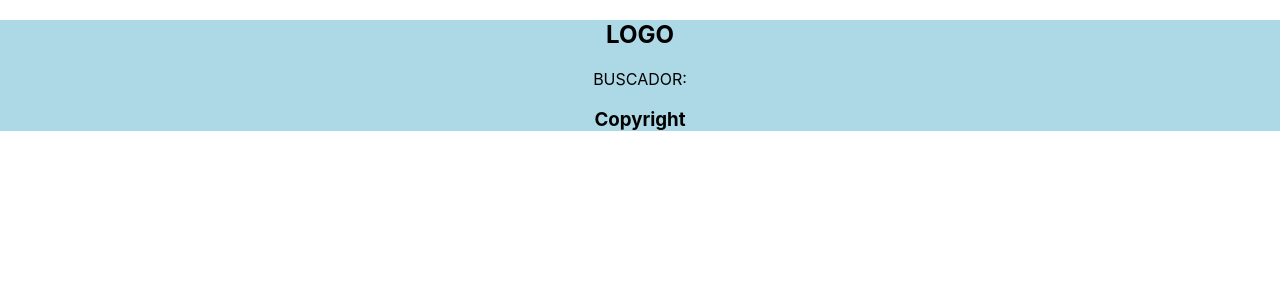
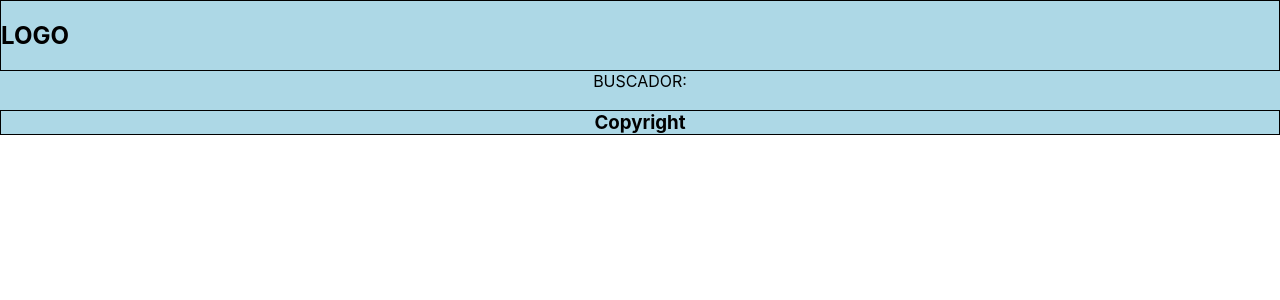
Before and after one commit to belliniedu/infor-react, a React (Create React App) app: page / in a window 1280 px wide. Shown: the top 300 px of the page. Built offline with nearby package versions, Linux system fonts and the light colour scheme.

Commit message:
empezando con css

```diff
--- a/src/App.css
+++ b/src/App.css
@@ -3,10 +3,6 @@
   background-color: lightblue;
 }
 
-.App-logo {
-  height: 40vmin;
-  pointer-events: none;
-}
 
 @media (prefers-reduced-motion: no-preference) {
   .App-logo {
--- /dev/null
+++ b/src/components/Buscador/Buscador.css
@@ -0,0 +1,6 @@
+.buscador {
+
+    text-align: center;
+    background-color: lightblue;
+
+  }
--- a/src/components/Buscador/Buscador.jsx
+++ b/src/components/Buscador/Buscador.jsx
@@ -1,8 +1,8 @@
-
+import './Buscador.css'
 const Buscador = () => {
 
     return (
-        <div>BUSCADOR: </div>
+        <div className="buscador">BUSCADOR: </div>
 
     )
 
--- a/src/components/Logo/Logo.jsx
+++ b/src/components/Logo/Logo.jsx
@@ -1,6 +1,7 @@
+
 const Logo = () => {
     return (
-        <h2>LOGO</h2>
+        <h2 >LOGO</h2>
     )
 
 
--- /dev/null
+++ b/src/paginas/PaginaBuscador.css
@@ -0,0 +1,11 @@
+.pagina-buscador {
+    text-align: center;
+    background-color: lightblue;
+    border: solid 1px;
+  }
+
+.pagina-buscador-logo {
+    text-align: left;
+    background-color: lightblue;
+    border: solid 1px;
+}
--- a/src/paginas/PaginaBuscador.jsx
+++ b/src/paginas/PaginaBuscador.jsx
@@ -1,17 +1,17 @@
 
 import Buscador from '../components/Buscador/Buscador';
 import Logo from '../components/Logo/Logo';
-
+import './PaginaBuscador.css'
 const PaginaBuscador = () => {
     return (
-            <main>
-                <header>
+            <main >
+                <header className='pagina-buscador-logo'>
               <Logo/>
             </header>
               <Buscador />
 
-            <footer>
-              <h3>Copyright</h3>
+            <footer >
+              <h3 className='pagina-buscador' >Copyright</h3>
             </footer>
             </main>
     )
```
